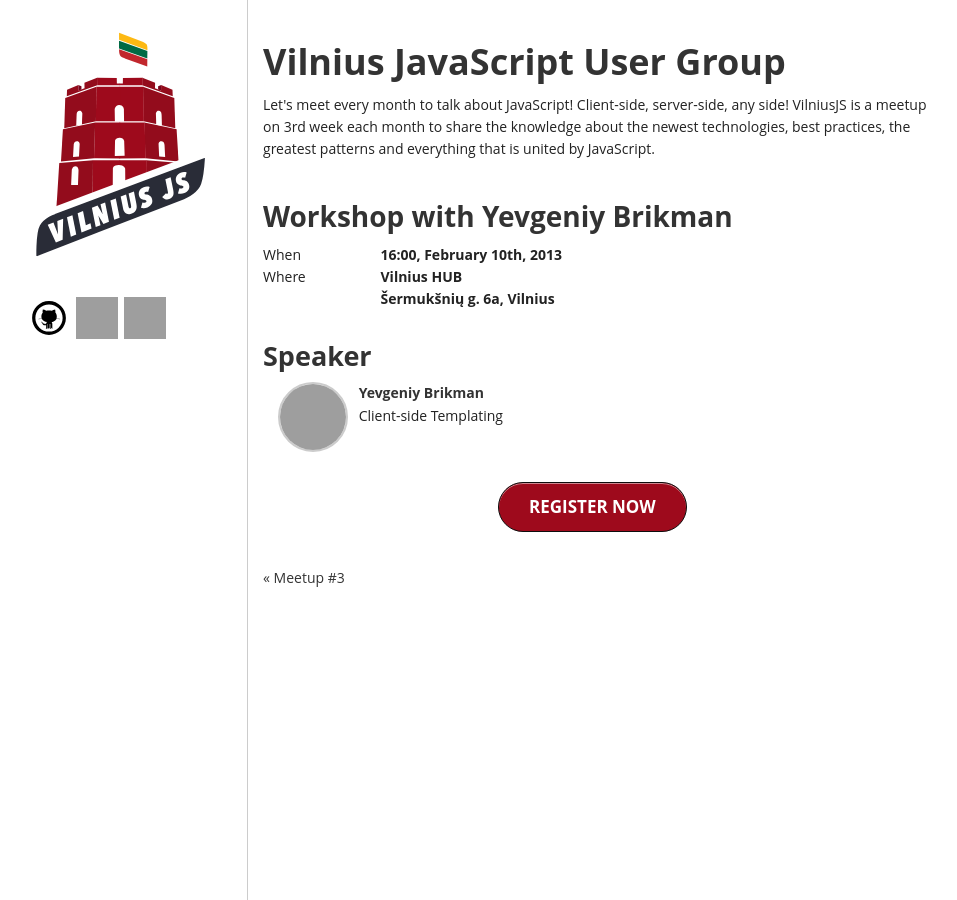
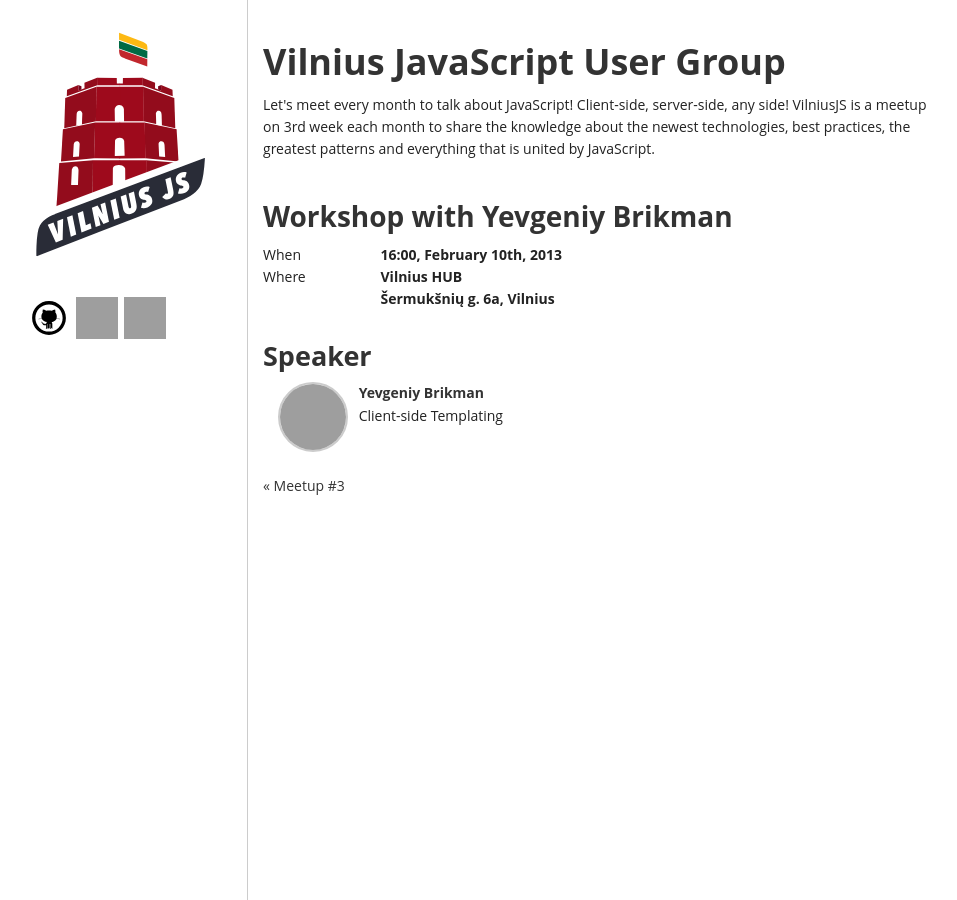
Before and after one commit to VilniusJS/vilniusjs.lt, a Jekyll site: the page built from _posts/2013-02-10-workshop-yevgeniy-brikman.html, in a window 1280 px wide, cut to the strip 0-900 px from the top of the page. Shown: the whole strip, without its empty margins (157-1114 px from the left). Built offline with Jekyll 4.4.1, drawn with Linux system fonts in a browser that asks for light colours; comment, search, counter and statistics services are not loaded; grey boxes are pictures that could not be loaded.

Commit message:
Remove 'REGISTER NOW' from workshop

```diff
--- a/_posts/2013-02-10-workshop-yevgeniy-brikman.html
+++ b/_posts/2013-02-10-workshop-yevgeniy-brikman.html
@@ -34,11 +34,3 @@
     </div>
   </div>
 </div>
-
-<div class="row">
-  <div class="four columns centered">
-    <h3>
-      <a class="large nice round red button" href="https://tito.io/vilniusjs/workshop-with-yevgeniy-brikman">REGISTER NOW</a>
-    </h3>
-  </div>
-</div>
```
